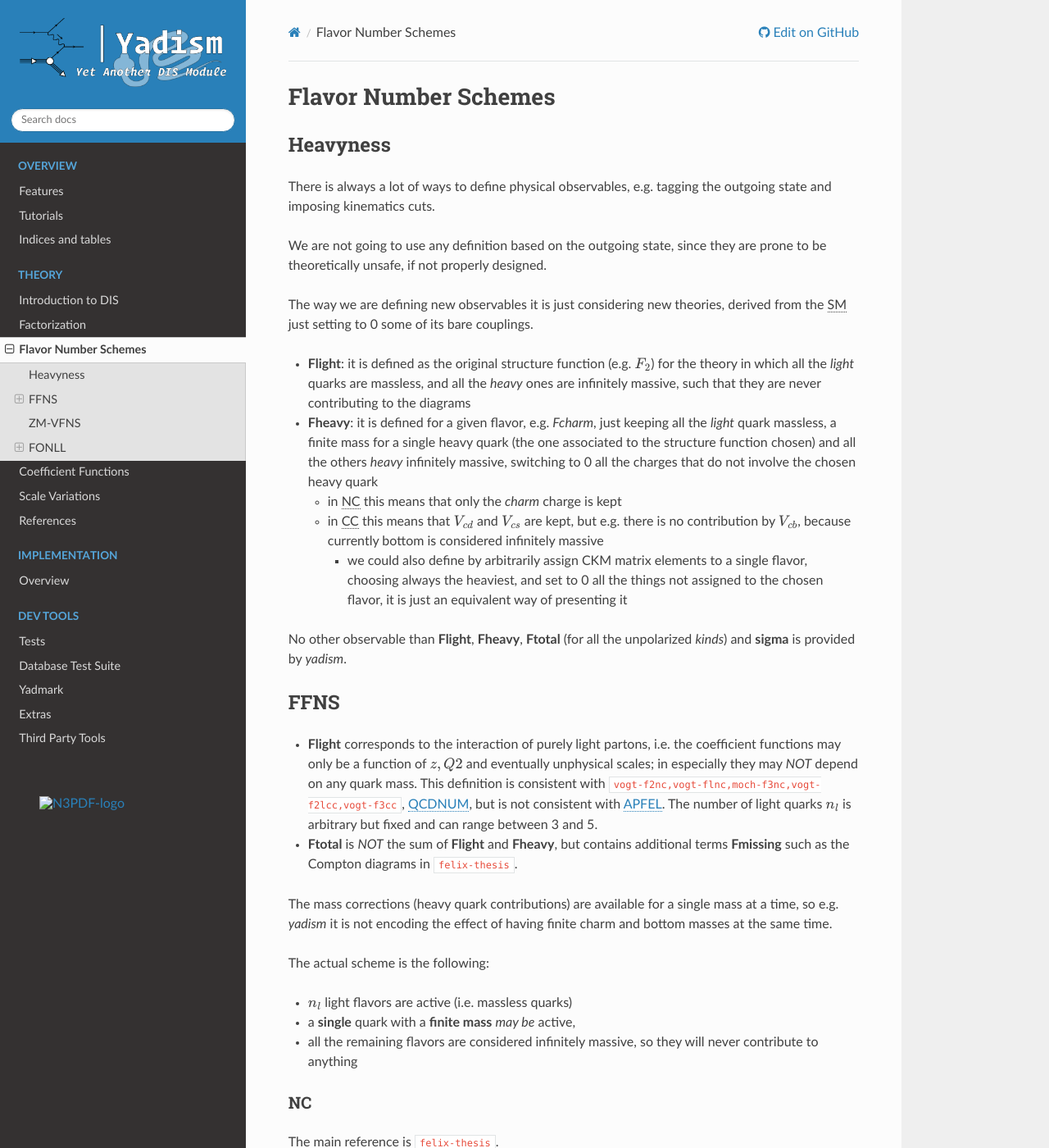
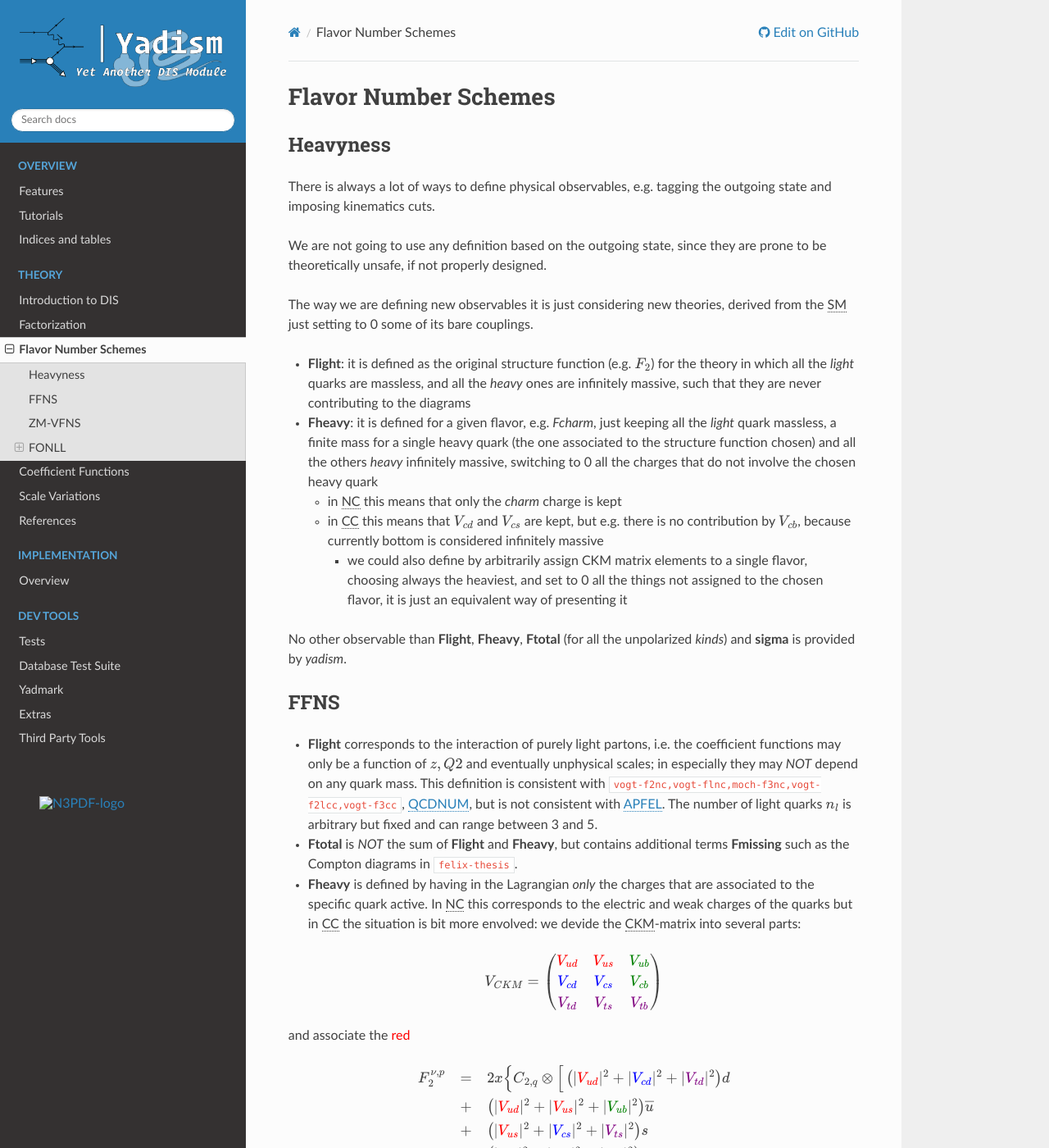
Before and after one commit to NNPDF/yadism, a Sphinx documentation site: the page built from docs/sphinx/source/theory/fns.rst, in a window 1280 px wide and 1400 px high. Shown: the whole window at 82% size. Built offline with Sphinx 7.4.7 and the Read the Docs theme 2.0.0, drawn with Linux system fonts in a browser that asks for light colours; pages that are not in the unit, such as notebooks, are missing from menus; the version number could not be read and is left out; cross-references to code outside the pages are shown as plain code; some of the changed text lies outside the part shown.

Commit message:
Update doc/fns

```diff
--- a/docs/sphinx/source/shared/abbreviations.rst
+++ b/docs/sphinx/source/shared/abbreviations.rst
@@ -35,6 +35,9 @@
 
 .. |CC| replace::
    :abbr:`CC (Charged Current)`
+
+.. |CKM| replace::
+   :abbr:`CKM (Cabibbo-Kobayashi-Maskawa)`
 
 .. -------------------
    perturbative orders
--- a/docs/sphinx/source/theory/fns.rst
+++ b/docs/sphinx/source/theory/fns.rst
@@ -50,37 +50,10 @@ FFNS
 - **Ftotal** is *NOT* the sum of **Flight** and **Fheavy**, but contains additional terms
   **Fmissing** such as the Compton diagrams in :cite:`felix-thesis`.
 
-
-
-The mass corrections (heavy quark contributions) are available for a single
-mass at a time, so e.g. `yadism` it is not encoding the effect of having finite
-charm and bottom masses at the same time.
-
-The actual scheme is the following:
-
-- :math:`n_l` light flavors are active (i.e. massless quarks)
-- a **single** quark with a **finite mass** *may be* active,
-- all the remaining flavors are considered infinitely massive, so they will
-  never contribute to anything
-
-
-NC
-^^^
-
-The main reference is :cite:`felix-thesis`.
-
-- meanings of :math:`F_2^{charm}` (c coupling to |EW| boson) (and analogously
-  for `bottom` and `top`)
-
-.. _heavy-cc:
-
-CC
-^^^
-
-The main reference is :cite:`gluck-ccheavy`.
-
-- meanings of :math:`F_2^{charm}` (the weight coming from the suitable line of
-  the CKM matrix) (and analogously for `bottom` and `top`)
+- **Fheavy** is defined by having in the Lagrangian *only* the charges that are associated to the
+  specific quark active. In |NC| this corresponds to the electric and weak charges of the quarks
+  but in |CC| the situation is bit more envolved: we devide the |CKM|-matrix into several
+  parts:
 
 .. math::
    V_{CKM} =
@@ -90,8 +63,7 @@ The main reference is :cite:`gluck-ccheavy`.
       {\color{purple}V_{td}} & {\color{purple}V_{ts}} & {\color{purple}V_{tb}}
    \end{pmatrix}
 
-actual definition of coefficient functions weights in :math:`F_2` (with an
-initial neutrino, :math:`\nu`):
+and associate the :red:`red`
 
 .. math::
    \begin{array}{rcl}
```
Also changed, not shown: docs/sphinx/source/shared/roles.rst (+6 -15 lines).
